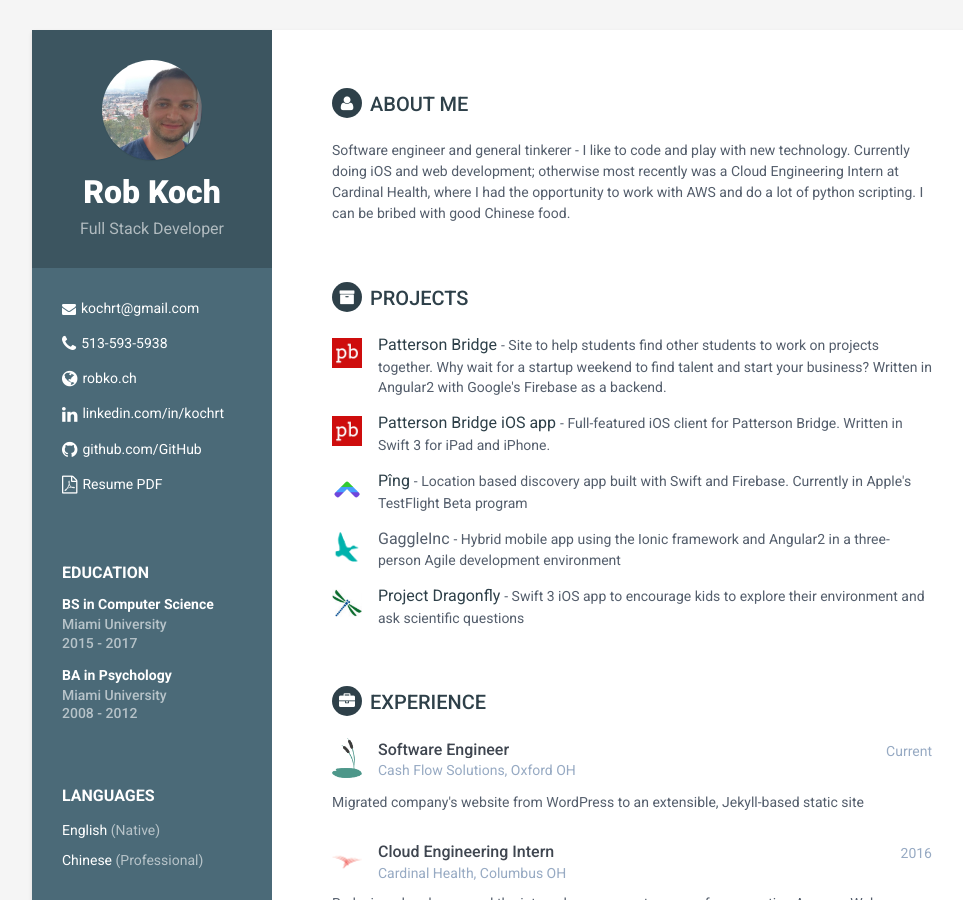
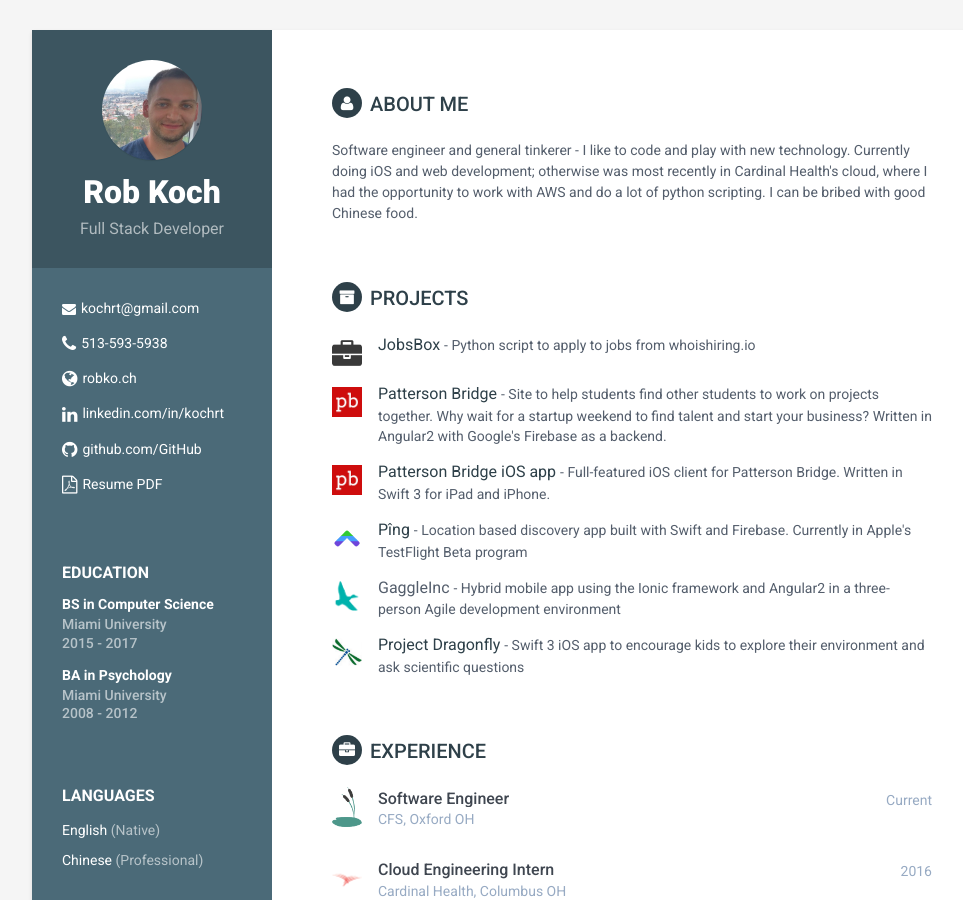
Before and after one commit to kochrt/kochrt.github.io, a Jekyll site: the page built from index.md, in a window 1280 px wide and 900 px high. Shown: the whole window, without its empty margins (128-1091 px from the left). Built offline with Jekyll 4.4.1, drawn with Linux system fonts in a browser that asks for light colours; some of the changed text lies outside the part shown.

Commit message:
added jobsbox

```diff
--- a/_config.yml
+++ b/_config.yml
@@ -1,3 +1,4 @@
+port: 4001
 
 title: Rob Koch
 url: 'http://robko.ch'
--- a/_includes/projects.html
+++ b/_includes/projects.html
@@ -1,7 +1,10 @@
 <section class="section projects-section">
     <h2 class="section-title"><i class="fa fa-archive"></i>Projects</h2>
+
     {% for proj in page.projects %}
+
         <div class="itemrow">
+
             {% if proj.img %}
                 {% if proj.url %}
                 <a href="{{ proj.url }}" target="_blank">
@@ -24,4 +27,5 @@
         </div>
 
     {% endfor %}
+
 </section><!--//section-->
--- a/assets/css/styles-6.scss
+++ b/assets/css/styles-6.scss
@@ -234,6 +234,9 @@
     color: #97AAC3;
   }
   .project-title {
+    a {
+      // text-decoration: underline;
+    }
     font-size: 16px;
     font-weight: 400;
     margin-top: 0;
--- a/index.md
+++ b/index.md
@@ -3,11 +3,17 @@
 
 # About me
 about: [
-    "Software engineer and general tinkerer - I like to code and play with new technology. Currently doing iOS and web development; otherwise most recently was a Cloud Engineering Intern at Cardinal Health, where I had the opportunity to work with AWS and do a lot of python scripting. I can be bribed with good Chinese food."
+    "Software engineer and general tinkerer - I like to code and play with new technology. Currently doing iOS and web development; otherwise was most recently in Cardinal Health's cloud, where I had the opportunity to work with AWS and do a lot of python scripting. I can be bribed with good Chinese food."
 ]
 
 # Projects
 projects: [
+    {
+        label: "JobsBox",
+        img: "briefcase",
+        url: "https://github.com/kochrt/jobsbox",
+        details: "Python script to apply to jobs from whoishiring.io"
+    },
     {
         label: "Patterson Bridge",
         img: "pb",
@@ -44,11 +50,9 @@
     {
         title: "Software Engineer",
         img: "cfs.png",
-        company: "Cash Flow Solutions, Oxford OH",
+        company: "CFS, Oxford OH",
         time: "Current",
-        details: [
-            "Migrated company's website from WordPress to an extensible, Jekyll-based static site"
-        ]
+        details: [ ]
     },
     {
         title: "Cloud Engineering Intern",
```
Also changed, not shown: other parts of index.md (+2 -2 lines), assets/images/briefcase.png (added).
